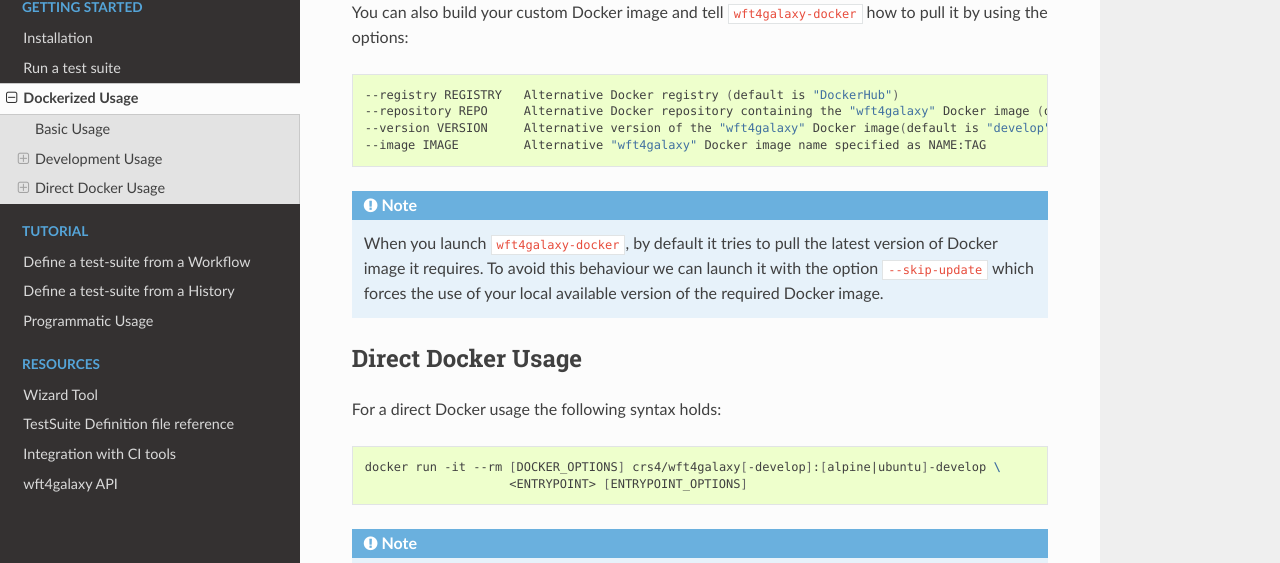
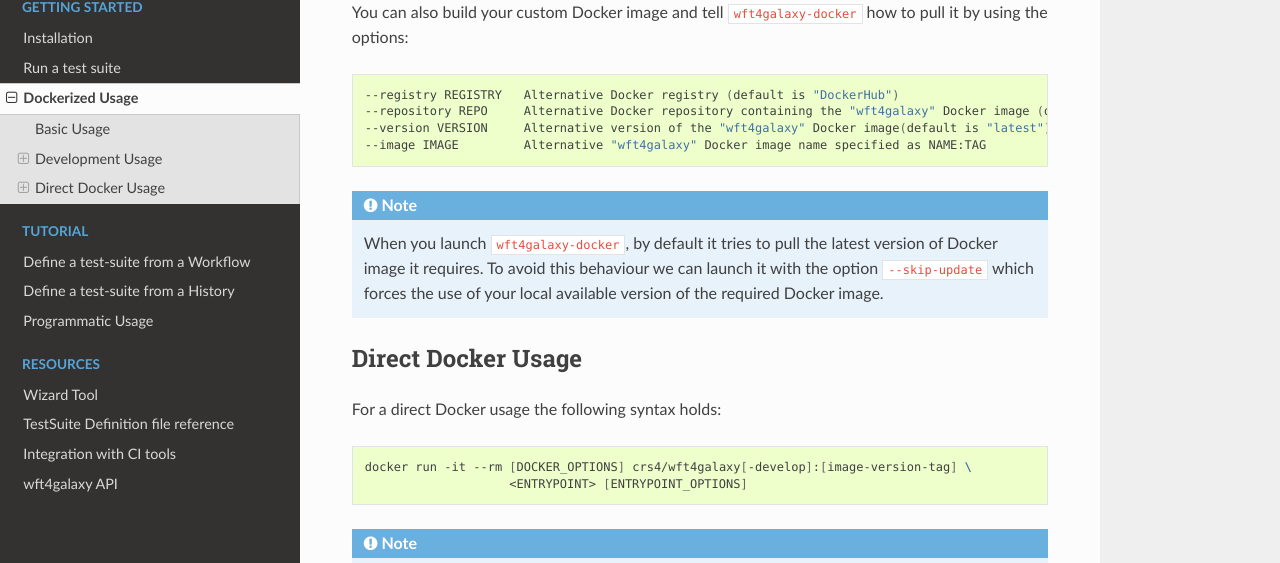
Before and after one commit to phnmnl/wft4galaxy, a Sphinx documentation site: the page built from docs/docker.rst, in a window 1280 px wide and 900 px high, scrolled down 2813 px. Shown: the part 139-702 px from the top of the window. Built offline with Sphinx 7.4.7 and the Read the Docs theme 2.0.0, drawn with Linux system fonts in a browser that asks for light colours.

Commit message:
Update doc: the default Docker image is “latest”

```diff
--- a/docs/docker.rst
+++ b/docs/docker.rst
@@ -28,7 +28,7 @@ This script is called **wft4galaxy-docker**.
           -h, --help            show this help message and exit
           --registry REGISTRY   Alternative Docker registry (default is "DockerHub")
           --repository REPO     Alternative Docker repository containing the "wft4galaxy" Docker image (default is "crs4")
-          --version VERSION     Alternative version of the "wft4galaxy" Docker image(default is "develop")
+          --version VERSION     Alternative version of the "wft4galaxy" Docker image(default is "latest")
           --image IMAGE         Alternative "wft4galaxy" Docker image name specified as NAME:TAG
           --os {alpine,ubuntu}  Base OS of the Docker image (default is "alpine" and it is ignored when the "--image" option is specified)
           --skip-update         Skip the update of the "wft4galaxy" Docker image and use the local version if it is available
@@ -173,7 +173,7 @@ You can also build your custom Docker image and tell ``wft4galaxy-docker`` how t
 
    --registry REGISTRY   Alternative Docker registry (default is "DockerHub")
    --repository REPO     Alternative Docker repository containing the "wft4galaxy" Docker image (default is "crs4")
-   --version VERSION     Alternative version of the "wft4galaxy" Docker image(default is "develop")
+   --version VERSION     Alternative version of the "wft4galaxy" Docker image(default is "latest")
    --image IMAGE         Alternative "wft4galaxy" Docker image name specified as NAME:TAG
 
 
@@ -191,7 +191,7 @@ For a direct Docker usage the following syntax holds:
 
 .. code-block:: bash
 
-  docker run -it --rm [DOCKER_OPTIONS] crs4/wft4galaxy[-develop]:[alpine|ubuntu]-develop \
+  docker run -it --rm [DOCKER_OPTIONS] crs4/wft4galaxy[-develop]:[image-version-tag] \
                       <ENTRYPOINT> [ENTRYPOINT_OPTIONS]
 
 .. note:: When using ``docker`` directly you will need to explicitly mount the volumes that are required \
```
